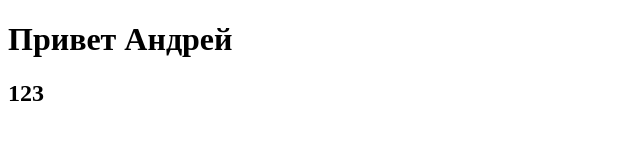
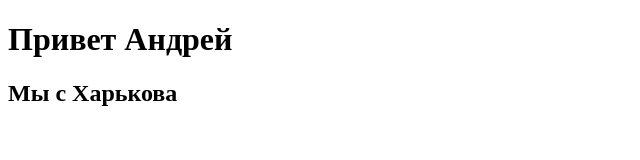
Before and after one commit to Lobovem/lesson3, a plain HTML site: page index.html in a window 1280 px wide. Shown: the whole page, without its empty margins (0-640 px from the left). Drawn offline with Linux system fonts and the light colour scheme.

Commit message:
Изменил h2

```diff
--- a/index.html
+++ b/index.html
@@ -11,7 +11,7 @@
 <body>
 
   <h1>Привет Андрей</h1>
-  <h2>123</h2>
+  <h2>Мы с Харькова</h2>
 
 </body>
 
```
